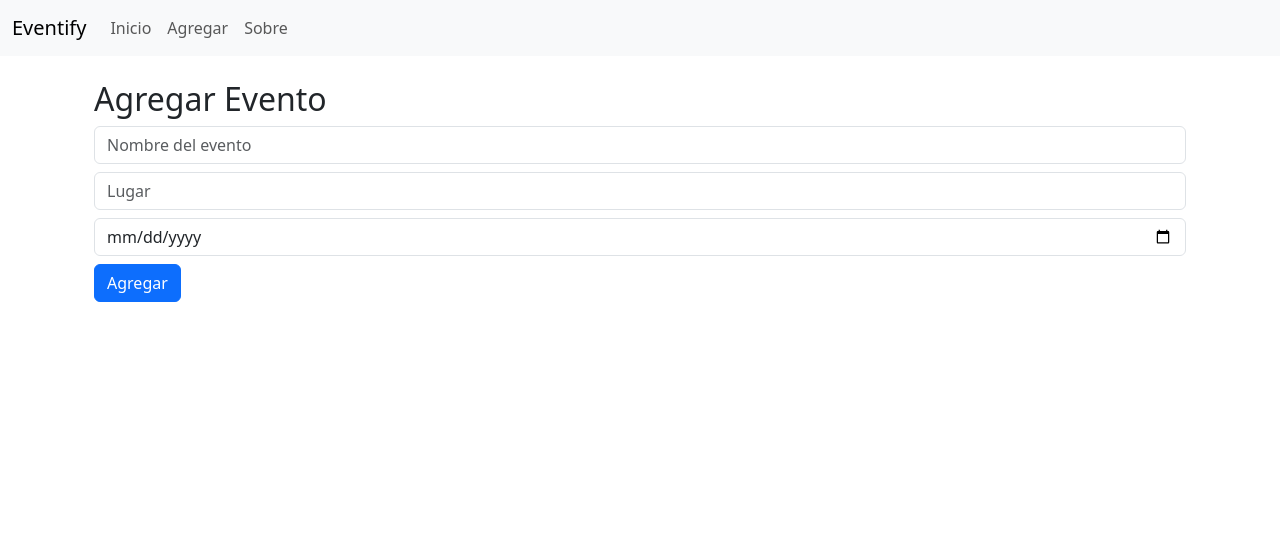
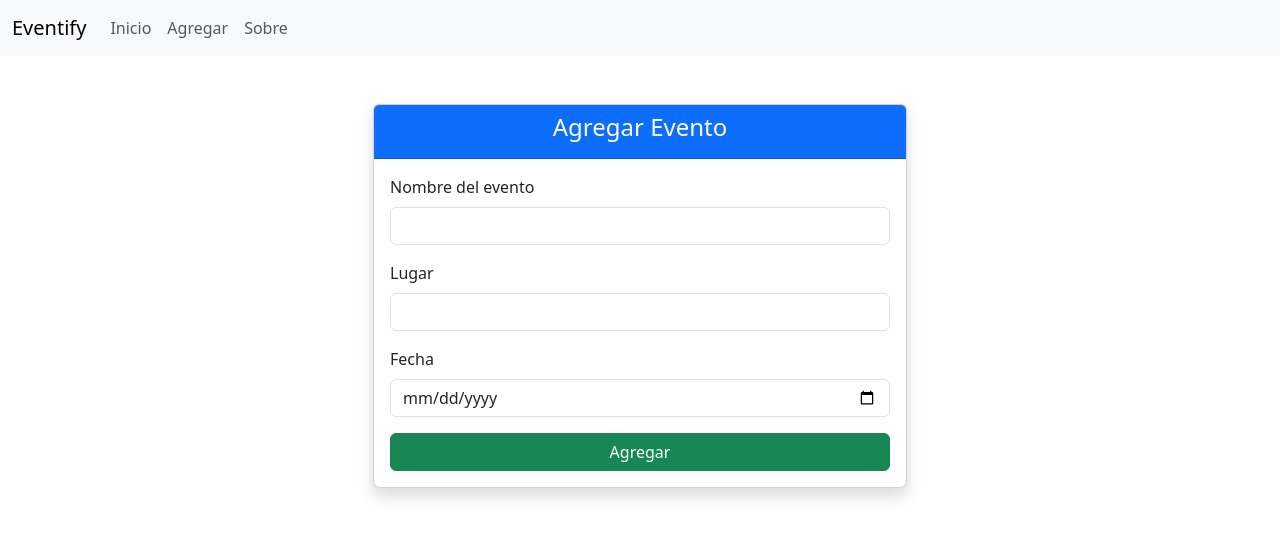
Before and after one commit to mjsalinas/PrimerExamenWeb, a React (Vite) app: page /agregar in a window 1280 px wide. Shown: the top 538 px of the page. Built offline with nearby package versions, Linux system fonts and the light colour scheme.

Commit message:
estilizado 01

```diff
--- a/src/AgregarEvento.js
+++ b/src/AgregarEvento.js
@@ -17,53 +17,69 @@ function AgregarEvento() {
   const handleOnSubmit = (e) => {
     e.preventDefault();
 
-    // aqui se va comprobar si el formulario está vacío
     if (!formulario.nombre || !formulario.lugar || !formulario.fecha) {
       setError("Por favor, complete todos los campos.");
       setMensaje("");
       return;
     }
 
-    // Si Dios lo permite...
     setError("");
     console.log("Evento capturado:", formulario);
     setMensaje("Evento agregado con éxito.");
   };
 
   return (
-    <div className="container mt-4">
-      <h2>Agregar Evento</h2>
-
+    <div className="container mt-5">
+      <div className="row justify-content-center">
+        <div className="col-md-6">
+          <div className="card shadow">
+            <div className="card-header bg-primary text-white text-center">
+              <h4>Agregar Evento</h4>
+            </div>
+            <div className="card-body">
               <form onSubmit={handleOnSubmit}>
+                <div className="mb-3">
+                  <label className="form-label">Nombre del evento</label>
                   <input
                     type="text"
                     name="nombre"
-          placeholder="Nombre del evento"
                     value={formulario.nombre}
                     onChange={handleOnChange}
-          className="form-control mb-2"
+                    className="form-control"
                   />
+                </div>
+                <div className="mb-3">
+                  <label className="form-label">Lugar</label>
                   <input
                     type="text"
                     name="lugar"
-          placeholder="Lugar"
                     value={formulario.lugar}
                     onChange={handleOnChange}
-          className="form-control mb-2"
+                    className="form-control"
                   />
+                </div>
+                <div className="mb-3">
+                  <label className="form-label">Fecha</label>
                   <input
                     type="date"
                     name="fecha"
                     value={formulario.fecha}
                     onChange={handleOnChange}
-          className="form-control mb-2"
+                    className="form-control"
                   />
-        <button className="btn btn-primary">Agregar</button>
+                </div>
+                <div className="d-grid">
+                  <button className="btn btn-success">Agregar</button>
+                </div>
               </form>
 
               {error && <div className="alert alert-danger mt-3">{error}</div>}
               {mensaje && <div className="alert alert-success mt-3">{mensaje}</div>}
             </div>
+          </div>
+        </div>
+      </div>
+    </div>
   );
 }
 
```
Lines whose indentation alone changed are shown as unchanged.
